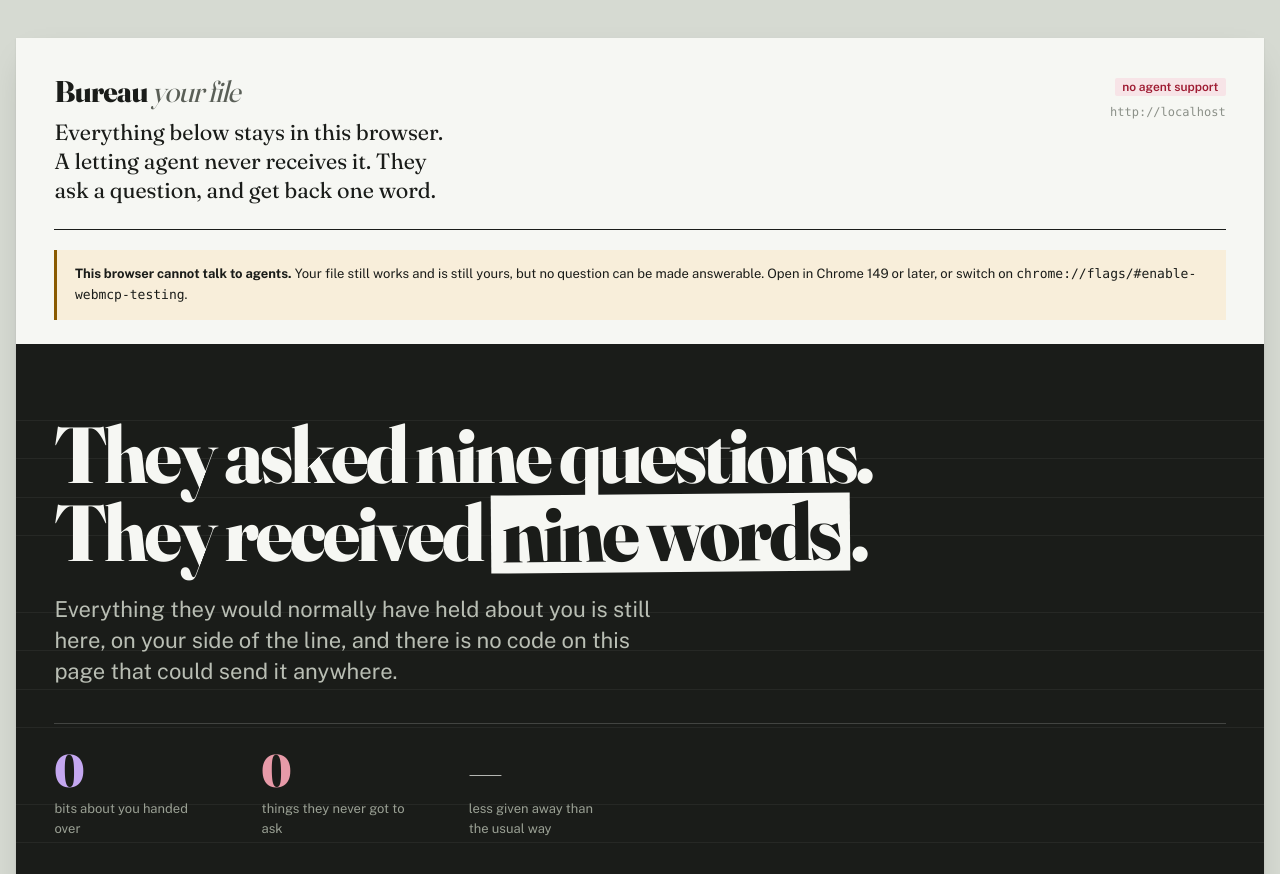
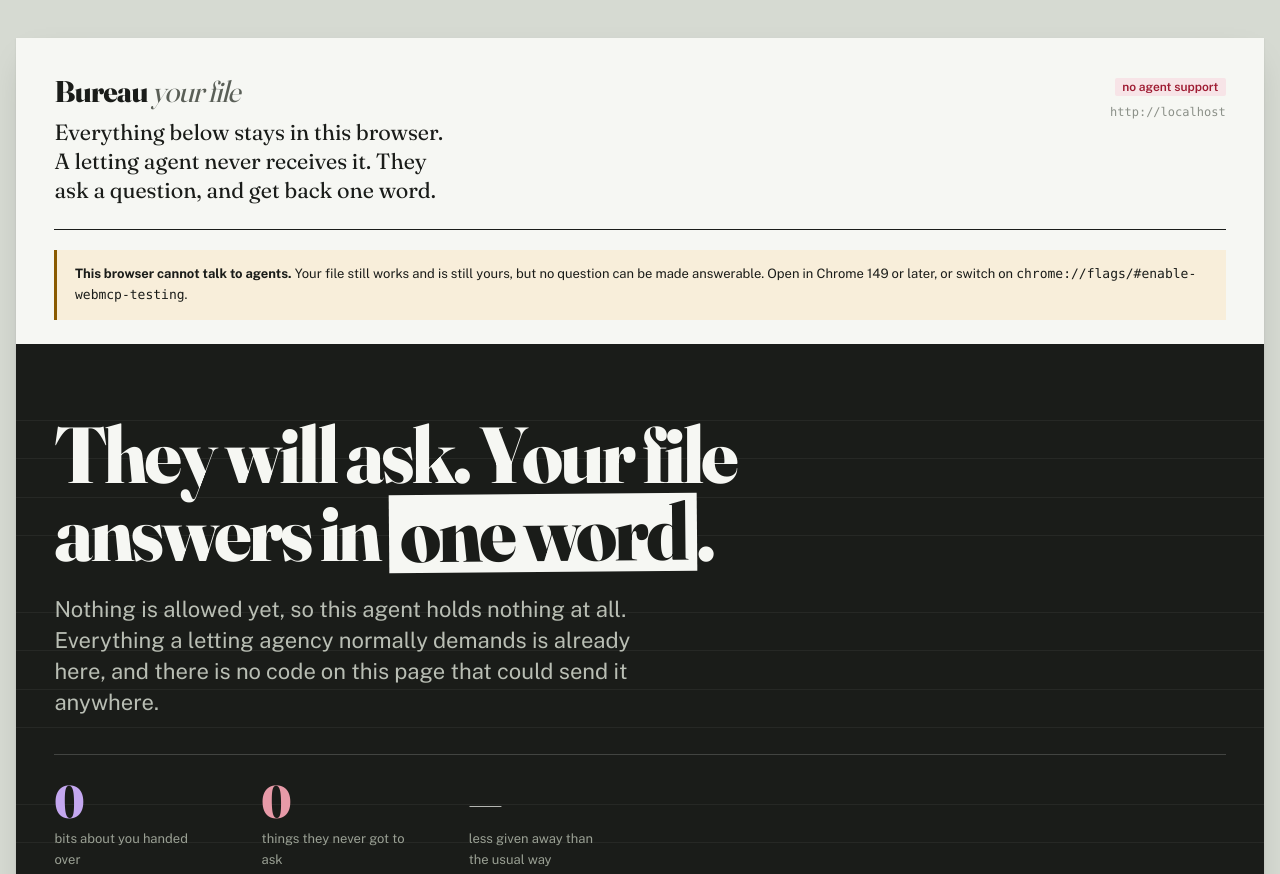
Before and after one commit to Sathvik-1007/vouchsafe, a website with bundled scripts: page vault/index.html in a window 1280 px wide. Shown: the top 874 px of the page. Built offline with nearby package versions, Linux system fonts and the light colour scheme.

Commit message:
fix: the vault headline asserted a number the page contradicted
It read 'They asked nine questions' while the counters directly beneath it read
zero, because the claim was baked into the markup. It is now rendered from the
live grant state, and small numbers are spelled out because a lone numeral at
display size reads as a typo rather than a claim.

Two tests pin it: the headline must not claim nine when nothing is allowed, and
must follow the state once something is.

99 tests, 0 failures.

```diff
--- a/vault/index.html
+++ b/vault/index.html
@@ -27,9 +27,8 @@
   <div id="notice-slot" aria-live="polite"></div>
 
   <section class="stage on-dark hero-reference">
-    <p class="stage-claim">They asked nine questions. They received <em>nine words</em>.</p>
-    <p class="stage-sub">Everything they would normally have held about you is still here,
-      on your side of the line, and there is no code on this page that could send it anywhere.</p>
+    <p class="stage-claim" id="stage-claim"></p>
+    <p class="stage-sub" id="stage-sub"></p>
 
     <div class="stage-figures">
       <div>
--- a/vault/ui/app.js
+++ b/vault/ui/app.js
@@ -216,10 +216,38 @@ function renderStage() {
   const granted = readGrants()[selected] ?? [];
   const bits = disclosedBits(selected);
   const c = compareDisclosure(granted);
+  const n = granted.length;
+
+  // The headline states what is true right now. An earlier version asserted
+  // "they asked nine questions" while the counters underneath read zero, which
+  // is a claim the interface itself contradicts.
+  $('stage-claim').innerHTML =
+    n === 0
+      ? 'They will ask. Your file answers in <em>one word</em>.'
+      : 'They asked ' + spell(n) + ' question' + (n === 1 ? '' : 's') +
+        '. They received <em>' + spell(n) + ' word' + (n === 1 ? '' : 's') + '</em>.';
+
+  $('stage-sub').textContent =
+    n === 0
+      ? 'Nothing is allowed yet, so this agent holds nothing at all. Everything a letting agency normally demands is already here, and there is no code on this page that could send it anywhere.'
+      : 'Everything they would normally have held about you is still here, on your side of the line, and there is no code on this page that could send it anywhere.';
 
   $('stage-bits').textContent = Number.isInteger(bits) ? String(bits) : bits.toFixed(1);
   $('stage-avoided').textContent = String(c.extraFacts);
   $('stage-ratio').textContent = c.ratio > 0 ? c.ratio + '\u00d7' : '\u2014';
+}
+
+/**
+ * Small numbers read better as words in a headline set at display size, where
+ * a lone numeral looks like a typo rather than a claim.
+ *
+ * @param {number} n
+ * @returns {string}
+ */
+function spell(n) {
+  const words = ['no', 'one', 'two', 'three', 'four', 'five', 'six', 'seven',
+                 'eight', 'nine', 'ten', 'eleven', 'twelve', 'thirteen'];
+  return words[n] ?? String(n);
 }
 
 function renderCounterfactual() {
```
Also changed, not shown: tests/e2e.mjs (+15 -0 lines).
